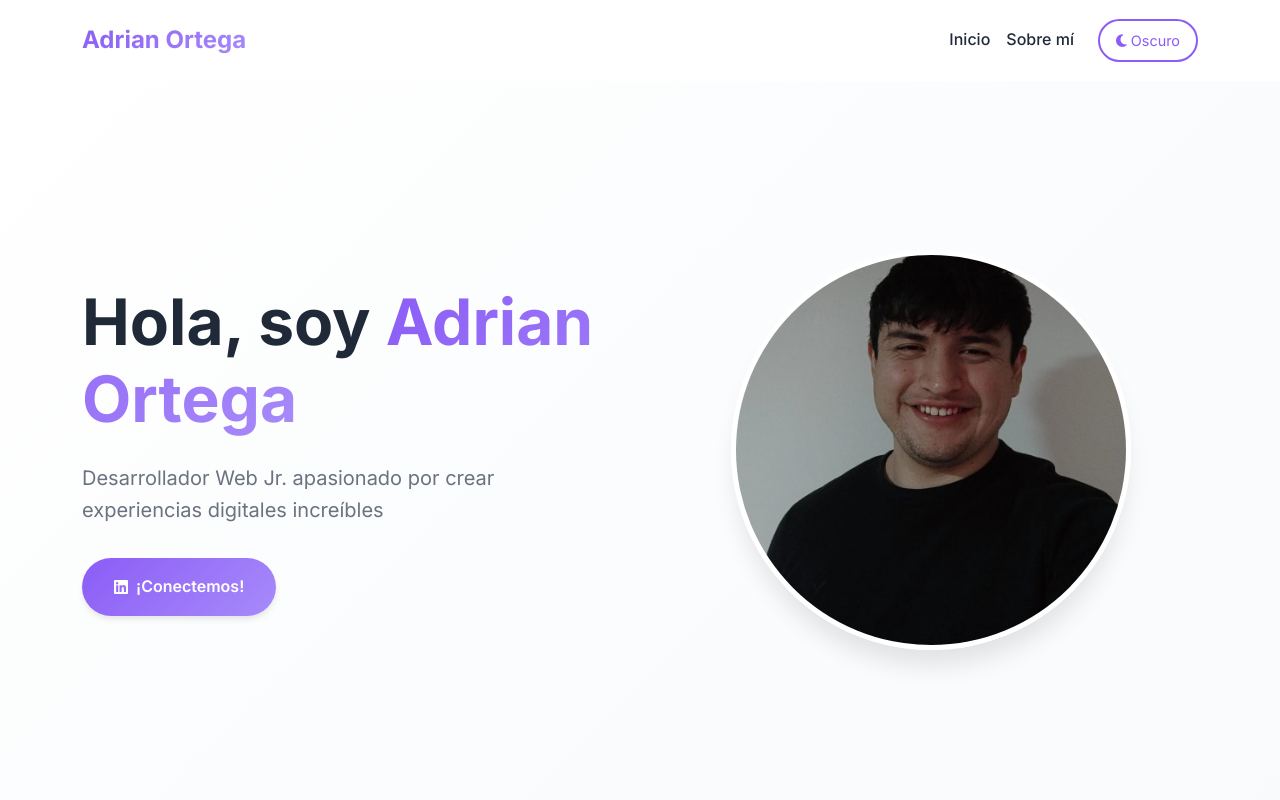
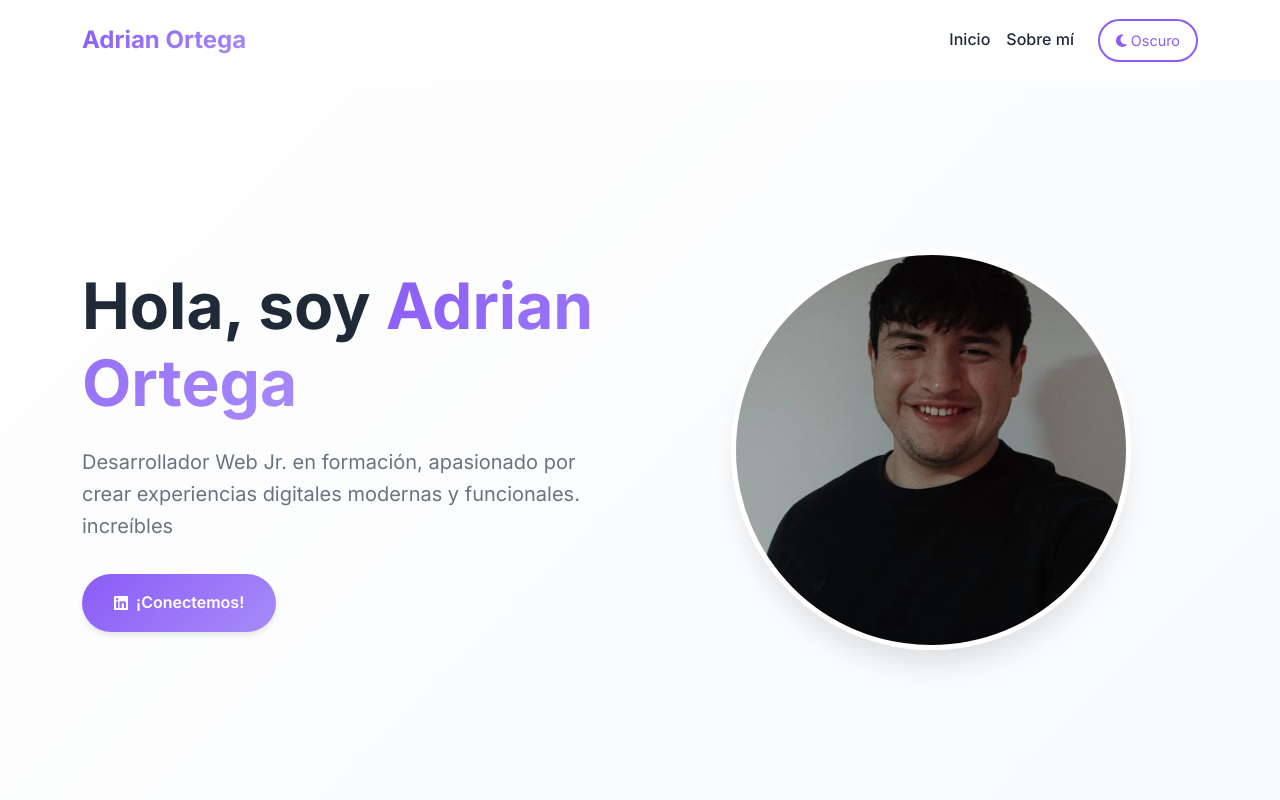
Before and after one commit to Adrian-Ort/portafolio, a plain HTML site: page index.html in a window 1280 px wide. Shown: the top 800 px of the page. Drawn offline with nearby package versions, Linux system fonts and the light colour scheme.

Commit message:
Cambio de descripción de hero-subtitle

```diff
--- a/index.html
+++ b/index.html
@@ -71,7 +71,7 @@
                                 style="background: linear-gradient(135deg, var(--primary-color), var(--accent-color)); -webkit-background-clip: text; -webkit-text-fill-color: transparent;">Adrian
                                 Ortega</span>
                         </h1>
-                        <p class="hero-subtitle">Desarrollador Web Jr. apasionado por crear experiencias digitales
+                        <p class="hero-subtitle">Desarrollador Web Jr. en formación, apasionado por crear experiencias digitales modernas y funcionales.
                             increíbles</p>
                         <a href="https://www.linkedin.com/in/miguel-adrian-ortegah9" class="hero-cta" target="_blank">
                             <i class="fab fa-linkedin"></i>
```
